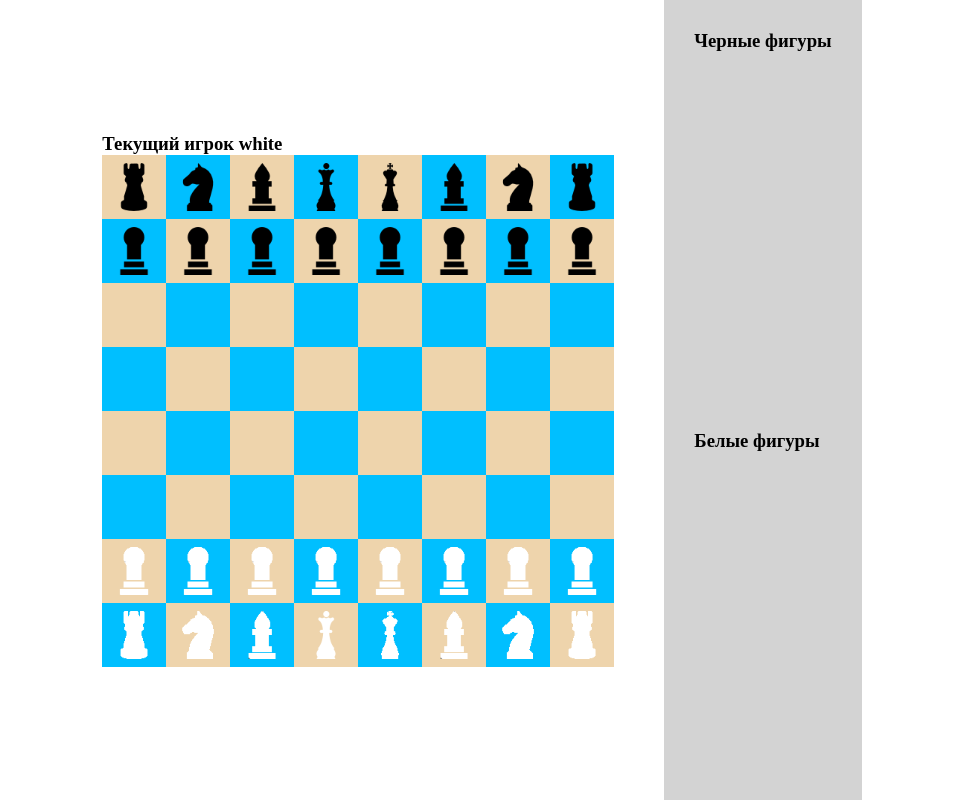
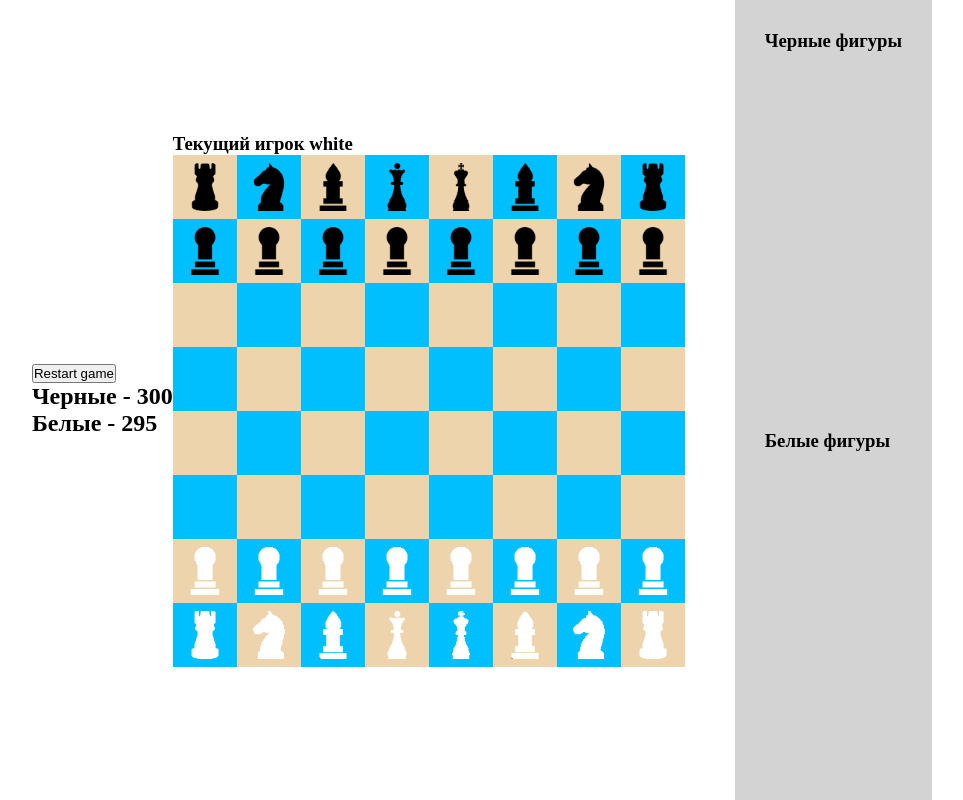
Before and after one commit to t04a/chess-react, a React (Create React App) app: page / in a window 1280 px wide. Shown: the whole page, without its empty margins (158-1121 px from the left). Built offline with nearby package versions, Linux system fonts and the light colour scheme.

Commit message:
таймер игры

```diff
--- a/src/App.tsx
+++ b/src/App.tsx
@@ -5,6 +5,7 @@
 import {Player} from "./models/Player";
 import {Colors} from "./models/Colors";
 import LostFigures from "./components/LostFigures";
+import Timer from "./components/Timer";
 
 function App() {
     const [board, setBoard] = useState(new Board())
@@ -31,6 +32,9 @@
 
     return (
         <div className="app">
+            <Timer
+                currentPlayer={currentPlayer}
+                restart={restart}/>
             <BoardComponent
                 board={board}
                 setBoard={setBoard}
--- /dev/null
+++ b/src/components/Timer.tsx
@@ -0,0 +1,52 @@
+import React, {FC, useEffect, useRef, useState} from 'react';
+import {Player} from "../models/Player";
+import {Colors} from "../models/Colors";
+
+interface TimerProps {
+    currentPlayer: Player | null;
+    restart: () => void;
+}
+
+const Timer: FC<TimerProps> = ({currentPlayer, restart}) => {
+    const [blackTime, setBlackTime] = useState(300);
+    const [whiteTime, setWhiteTime] = useState(300);
+    const timer = useRef<null | ReturnType<typeof setInterval>>(null);
+
+    useEffect(() => {
+        startTimer()
+    }, [currentPlayer])
+
+    function startTimer() {
+        if(timer.current) {
+            clearInterval(timer.current)
+        }
+        const callback = currentPlayer?.color === Colors.WHITE ? decrementWhiteTimer : decrementBlackTimer;
+        timer.current = setInterval(callback, 1000)
+    }
+
+    function decrementBlackTimer() {
+        setBlackTime(prev => prev - 1)
+    }
+
+    function decrementWhiteTimer() {
+        setWhiteTime(prev => prev - 1)
+    }
+
+    const handleRestart = () => {
+        setWhiteTime(300);
+        setBlackTime(300);
+        restart();
+    }
+
+    return (
+        <div>
+            <div>
+                <button onClick={handleRestart}>Restart game</button>
+            </div>
+            <h2>Черные - {blackTime}</h2>
+            <h2>Белые - {whiteTime}</h2>
+        </div>
+    );
+};
+
+export default Timer;
```
